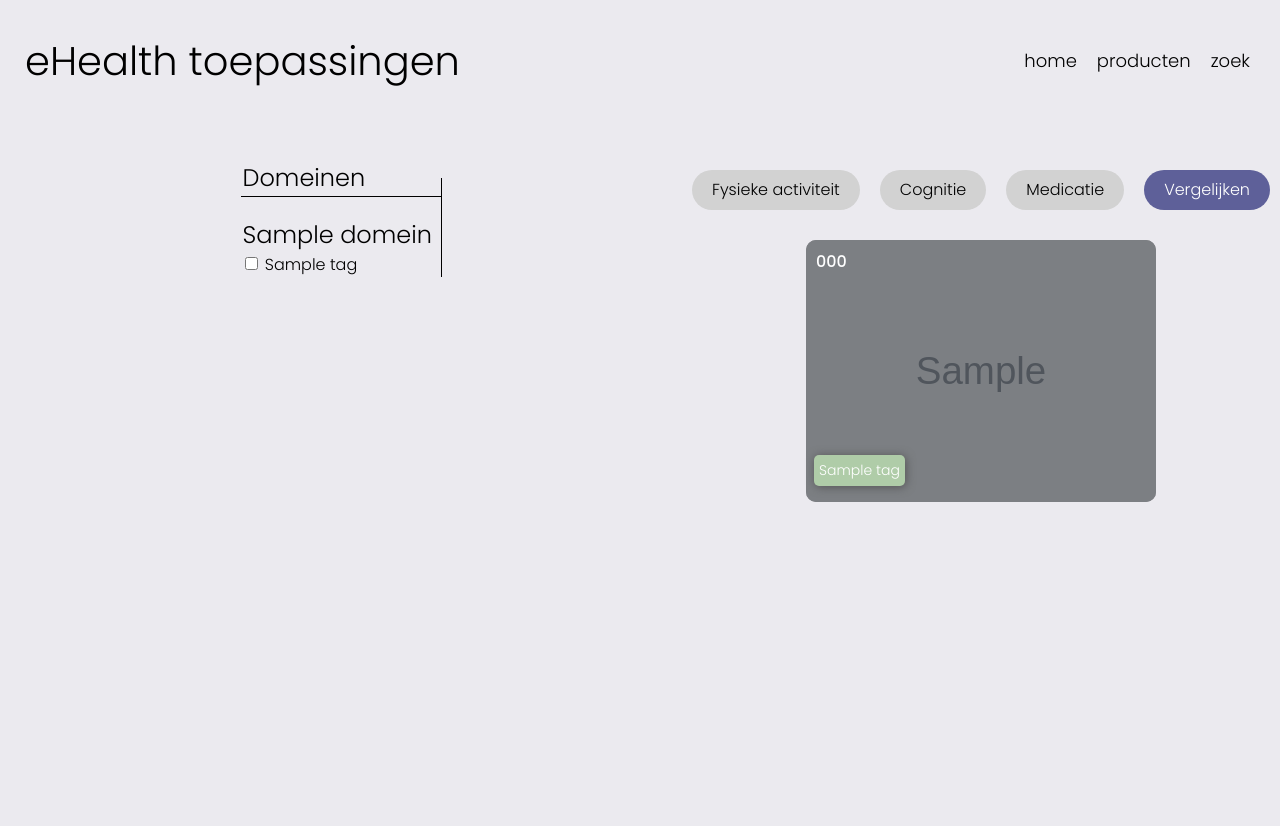
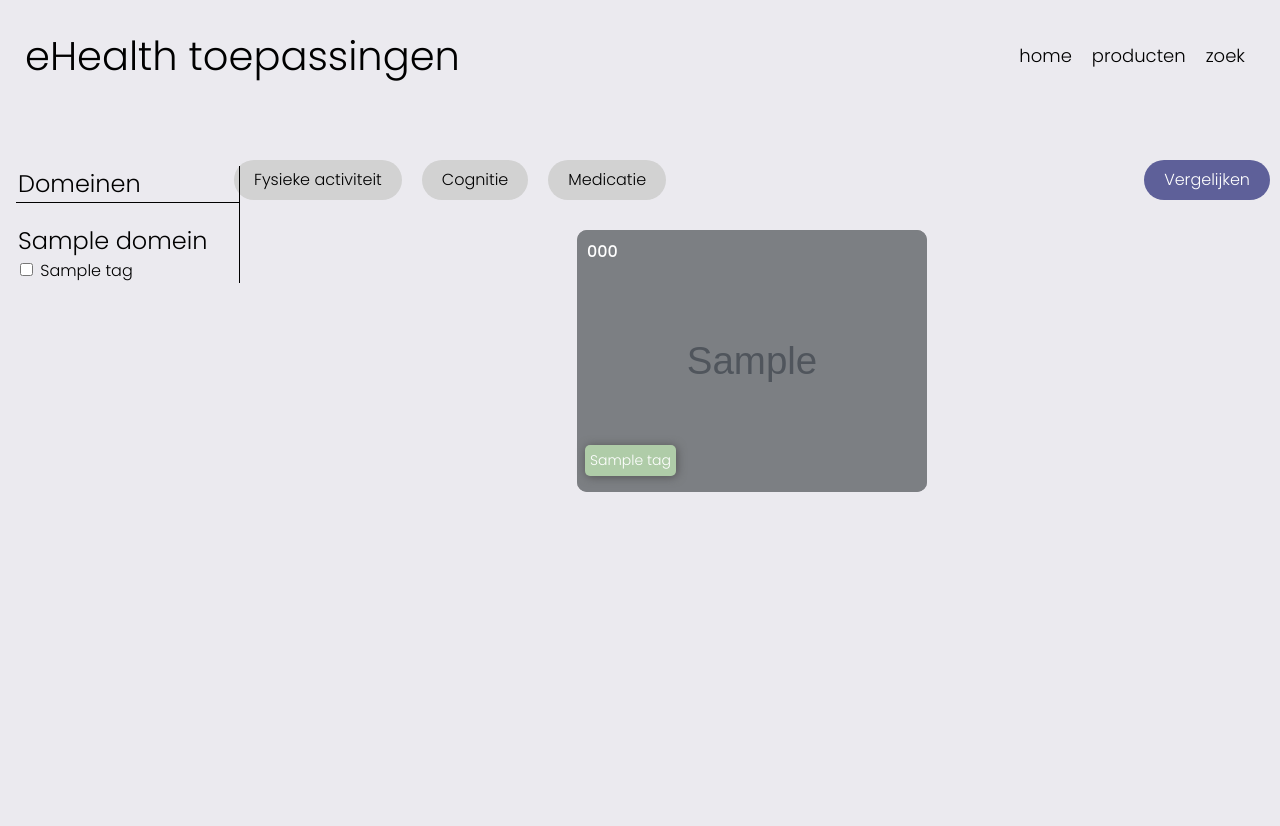
Before and after one commit to Chazzers/egilde-prototype, a Node server app: template src/views/products.ejs in a window 1280 px wide. Before the commit the page ends 502 px from the top, so only its background shows below. Run offline with Node 20, Linux system fonts and the light colour scheme; the template is opened without the code that fills it: most values are stand-ins (such as "Sample title", 1, 10 or a date in 2020); grey boxes marked "Sample" are stand-in pictures; some libraries are stand-ins or nearby versions.

Commit message:
fix styling of container of products and add overlay of filters

```diff
--- a/src/controllers/render/renderProducts.js
+++ b/src/controllers/render/renderProducts.js
@@ -228,7 +228,6 @@ async function renderProducts(req, res) {
 
 	const allTags = cleanTags(items)
 
-
 	newFilterData.forEach(item => item.domeinTags = item.domeinTags.filter(tag => allTags.includes(tag.tag)))
 
 	const transformedEntries = items.map(item => {
--- a/src/static/css/styles.css
+++ b/src/static/css/styles.css
@@ -2,10 +2,18 @@
 	--main-color: #5E6099;
 	--second-color: #AFCCA8;
 	--third-color: #FFA448;
+	--form-domein-filters-width: 14rem;
+	--ehealth-items-container-width: calc(100vw - var(--form-domein-filters-width));
 }
 
 body{
 	background-color: #EBEAEF;
+	margin: 0;
+}
+
+html, body {
+	height: 100%;
+	width: 100%;
 	margin: 0;
 }
 
@@ -121,7 +129,6 @@ a {
 /* omaha filter */
 .omahaPage header{
 	max-width: 1400px;
-	margin: 2% auto 1%;
 	padding: 0;
 }
 
@@ -308,7 +315,7 @@ fieldset {
 	grid-template-columns: 1fr;
 	grid-template-rows: 150px 1fr;
 	max-width: 1400px;
-	margin: 2% auto 5%;
+	margin: 2% 5px 5%;
 	padding: 0;
 }
 
@@ -318,7 +325,6 @@ fieldset {
 
 .titlecontainer h1{
 	margin: auto;
-	margin: 5px;
 	place-items: center;
 	width: 100%;
 }
@@ -336,6 +342,52 @@ main.indexPage{
 	max-width: 1400px;
 }
 
+main.indexPage section {
+	flex: 1 1 100%;
+}
+
+body.noscroll {
+	overflow: hidden;
+}
+
+main.indexPage .form-domein-filters{
+	flex: 0 1 var(--form-domein-filters-width);
+	transform: translateX(-100%);
+	position: fixed;
+	left: 0;
+	top: 0;
+	background-color: #EBEAEF;
+	z-index: 1;
+	transition: all 1s ease;
+	height: 100vh;
+	margin: 0;
+	width: 100%;
+	padding: 1rem;
+}
+
+main.indexPage .form-domein-filters.showclass{
+	transform: translate(-50%, -50%);
+	left: 50%;
+	top: 50%;
+	overflow: scroll;
+}
+
+main.indexPage .form-domein-filters.showclass .close-btn{
+	margin-right: 1rem;
+	font-weight: bold;
+	padding: 1rem;
+}
+
+main.indexPage .form-domein-filters.showclass .legend-container{
+	display: flex;
+	justify-content: space-between;
+}
+
+main.indexPage .ehealthitemscontainer .error-msg {
+	display: block;
+	padding: 1rem;
+}
+
 .indexPage form {
 	margin: 0 auto;
 	padding: 0 5px;
@@ -343,11 +395,6 @@ main.indexPage{
 
 .indexPage .showclass{
 	display: block;
-}
-
-.indexPage fieldset{
-	display: none;
-	border-right: 1px solid black;
 }
 
 .indexPage .container{
@@ -1138,7 +1185,6 @@ header a {
 
 .vergelijken-items .item .item-link {
 	color: white;
-    /* margin: 10px auto;  */
     padding: 8px 20px;
     font-size: 16px;
     font-weight: 100;
@@ -1264,6 +1310,32 @@ main.vergelijken .vergelijken-form .ehealth-item .ehealth-tags-container h5{
 		flex-wrap: nowrap;
 		justify-content: space-between;
 	}
+
+	.indexPage fieldset {
+		border-right: 1px solid black;
+	}
+
+	main.indexPage .form-domein-filters{
+		transform: translateX(0);
+		position: static;
+		background-color: #EBEAEF;
+		width: var(--form-domein-filters-width);
+		display: block;
+		height: auto;
+	}
+	main.indexPage .form-domein-filters fieldset{
+		width: var(--form-domein-filters-width);
+	}
+	main.indexPage .form-domein-filters .close-btn{
+		display: none;
+	}
+	main.indexPage .container {
+		width: 100%;
+	}
+
+	main.indexPage legend {
+		width: 100%;
+	}
 }
 
 
--- a/src/static/js/main.js
+++ b/src/static/js/main.js
@@ -67,8 +67,6 @@ if(zoekForm) {
 		const titles = eHealthItemsArray.map(item => item.dataset.title)
 		const tags = eHealthItemsArray.map(item => item.dataset.id.split(','))
 
-		console.log(searchValue)
-
 		if(titles.includes(searchValue)) {
 			eHealthItemsArray.forEach(item => item.classList.remove('hide-ehealth'))
 			const filteredItems = filterOnTitle(eHealthItemsArray, searchValue)
@@ -96,7 +94,6 @@ if(vergelijkBtn) {
 
 if(vergelijkCheckboxes) {
 	const vergelijkCheckboxesArray = [...vergelijkCheckboxes]
-	const vergelijkCheckboxesLabelArray = [...vergelijkCheckboxesLabel]
 	const vergelijkSubmitBtn = document.createElement('button')
 	vergelijkSubmitBtn.classList.add('vergelijken-submit')
 	vergelijkSubmitBtn.classList.add('active')
--- a/src/views/partials/HeaderNav.ejs
+++ b/src/views/partials/HeaderNav.ejs
@@ -7,9 +7,9 @@
 		<p class="<%= page === 'producten' ? 'active-nav-item' : '' %>" id="text">producten</p>
 	</a>
 	<% if(page === 'producten') { %>
-		<a type="button" id="filterButton">
+		<button type="button" id="filterButton">
 			<p class="<%= page === 'landing-page' ? 'active-nav-item' : '' %>" id="text">filter</p>
-		</a>
+		</button>
 	<% } %>
 	<a href="/zoeken">
 		<p id="text" class="<%= page === 'zoeken' ? 'active-nav-item' : '' %>">zoek</p>
--- a/src/views/products.ejs
+++ b/src/views/products.ejs
@@ -13,9 +13,12 @@
 		</div>
 	</header>
 	<main class="indexPage vergelijken">
-		<form>
+		<form id="form-domein-filters" class="form-domein-filters">
 			<fieldset class="">
-				<legend>Domeinen</legend>
+				<div class="legend-container">
+					<legend>Domeinen</legend>
+					<button type="button" class="close-btn" id="close-btn">X</button>
+				</div>
 				<% filteredData.forEach((domein, index) => { %>
 					<div class="container">
 						<% if(domein.domeinTags.length > 0) { %>
```
Also changed, not shown: src/static/js/showfilters.js (+27 -5 lines).
